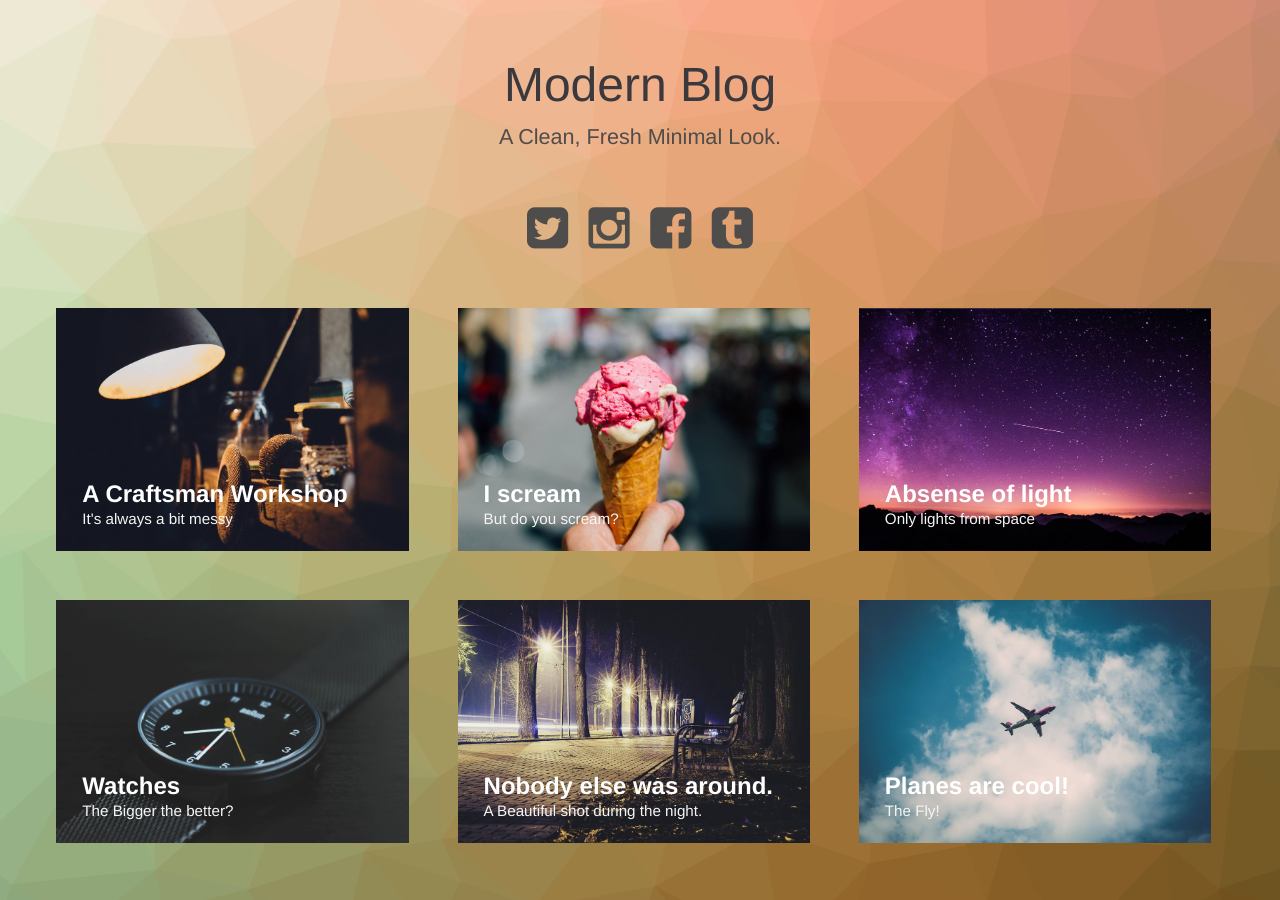
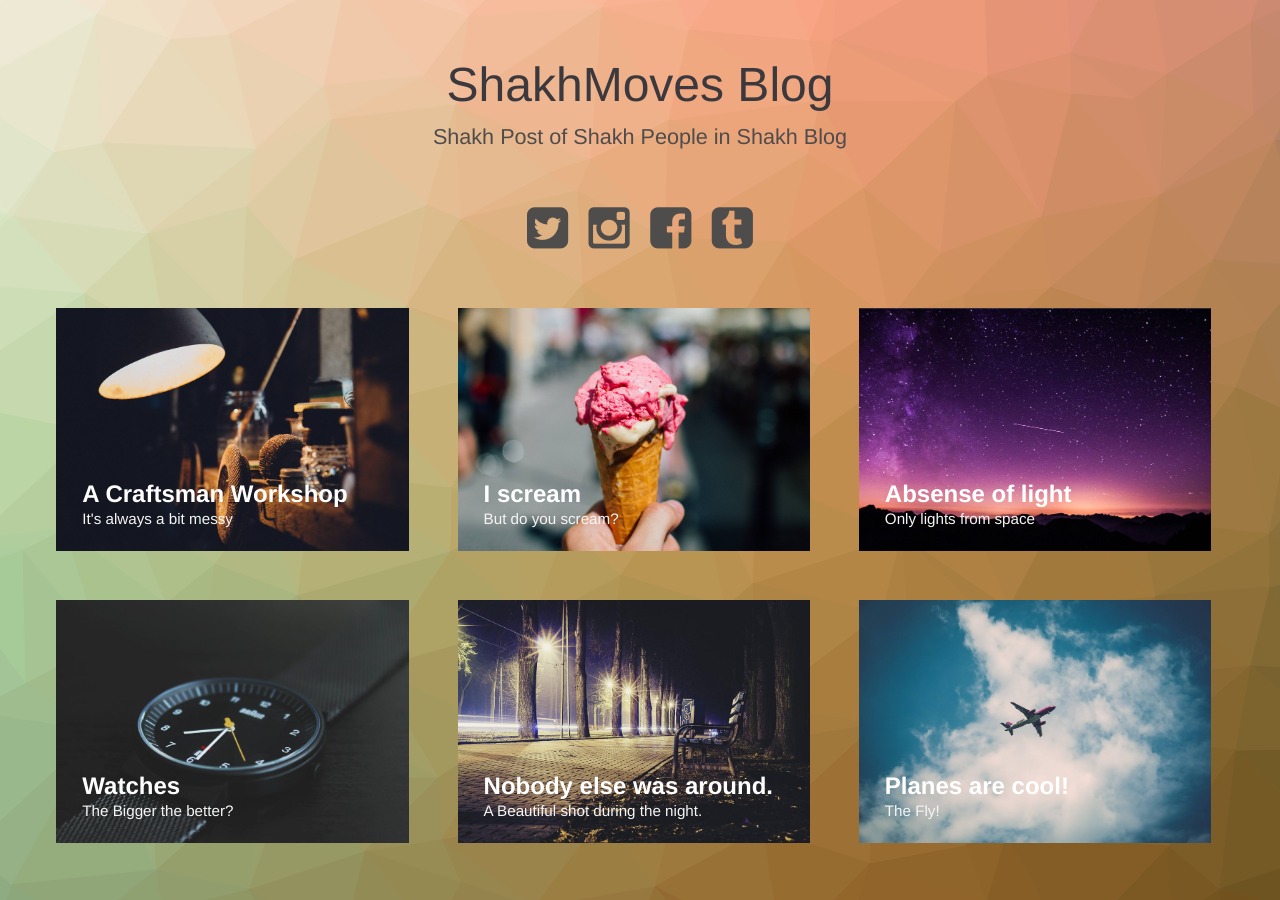
Before and after one commit to ShakhMoves/ShakhMoves.github.io, a Jekyll site: the page built from index.html, in a window 1280 px wide. Built offline with Jekyll 4.4.1, drawn with Linux system fonts in a browser that asks for light colours.

Commit message:
Main page was improved.

```diff
--- a/index.html
+++ b/index.html
@@ -28,7 +28,7 @@ layout: compress
 	<body class="body">
 		<div class="container">
 			<header class="header">
-                <h1>Modern Blog<span>A Clean, Fresh Minimal Look.</span></h1>
+				<h1>ShakhMoves Blog<span>Shakh Post of Shakh People in Shakh Blog</span></h1>
 				<nav class="links">
 					<a href="#"><i class="fa fa-twitter-square fa-3x"></i></a>
 					<a href="#"><i class="fa fa-instagram fa-3x"></i></a>
```
Lines whose indentation alone changed are shown as unchanged.
